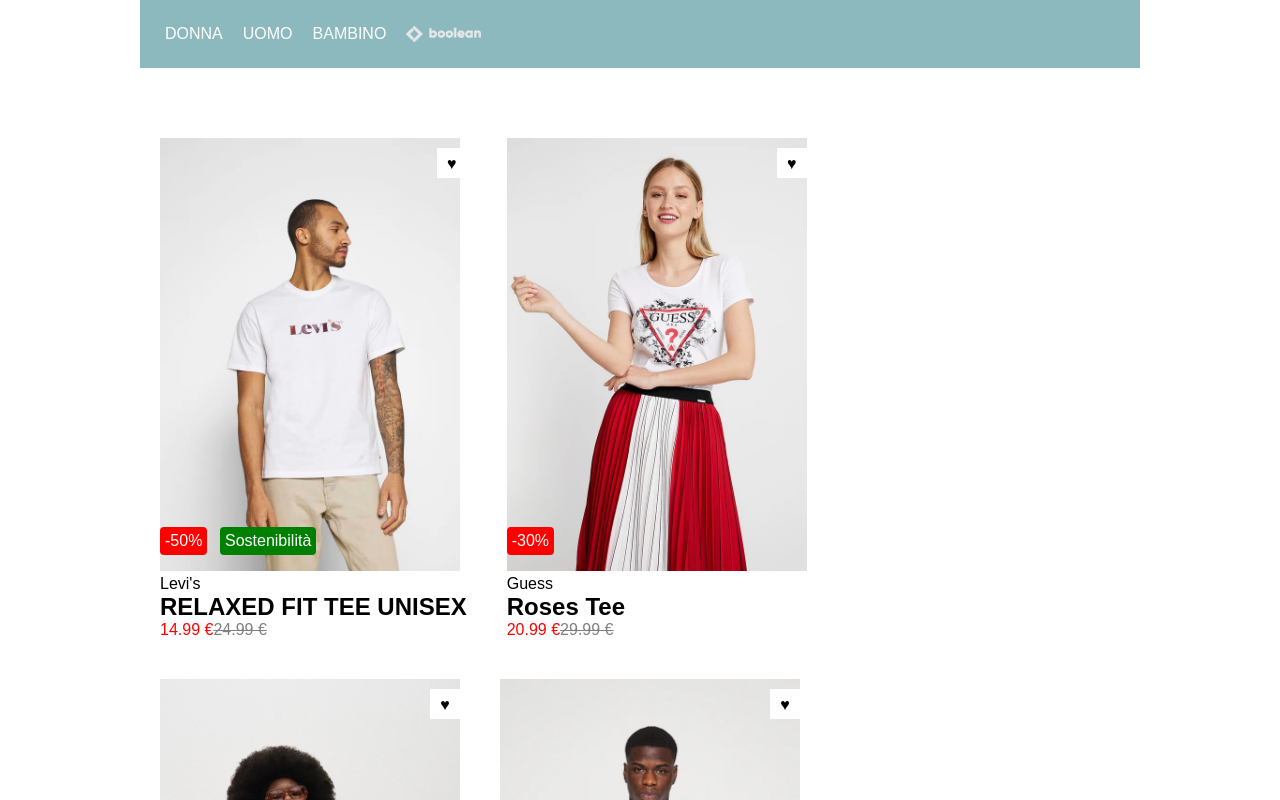
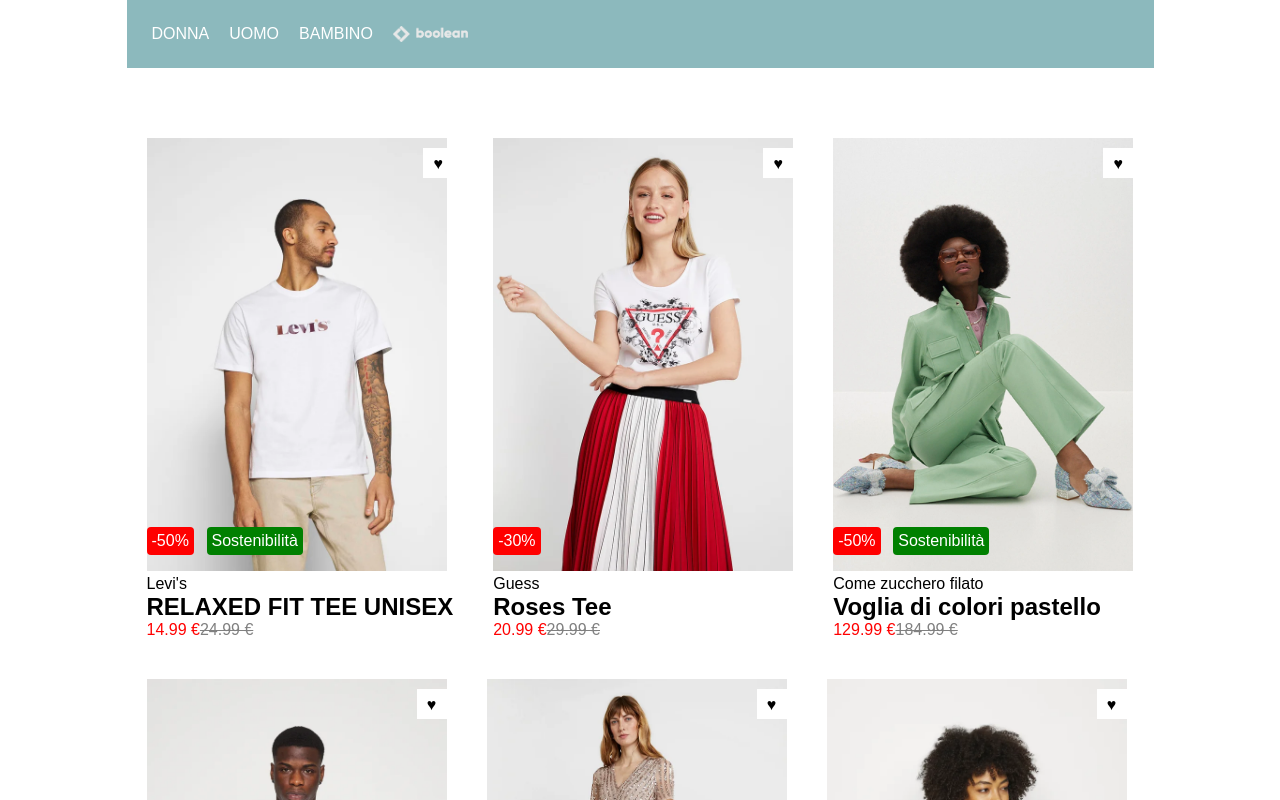
Before and after one commit to fabiomazzilli85/Boolando-Vue, a Vue app: page / in a window 1280 px wide. Shown: the top 800 px of the page. Built offline with nearby package versions, Linux system fonts and the light colour scheme.

Commit message:
Aumentato max width container a 1027px.

```diff
--- a/src/style/partial/_layout.scss
+++ b/src/style/partial/_layout.scss
@@ -1,5 +1,5 @@
 .container {
-    max-width: 1000px;
+    max-width: 1027px;
     margin: 0 auto;
 }
 
```
